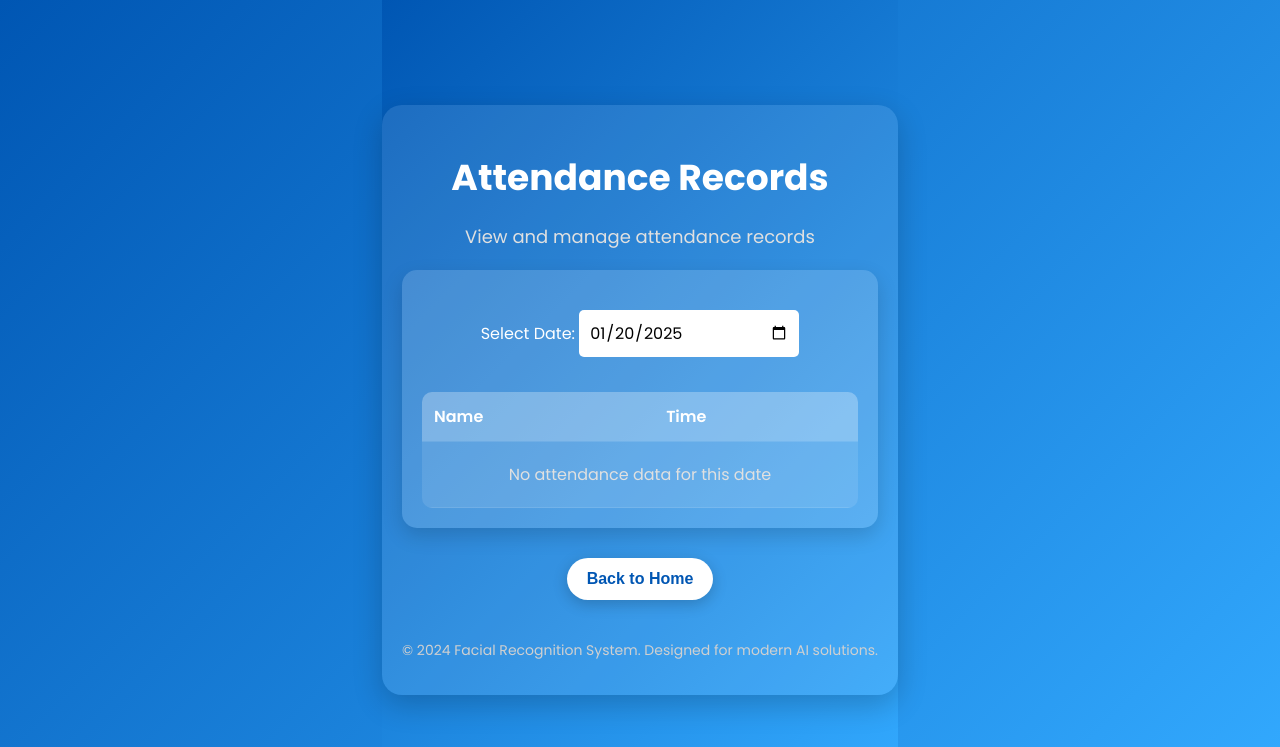
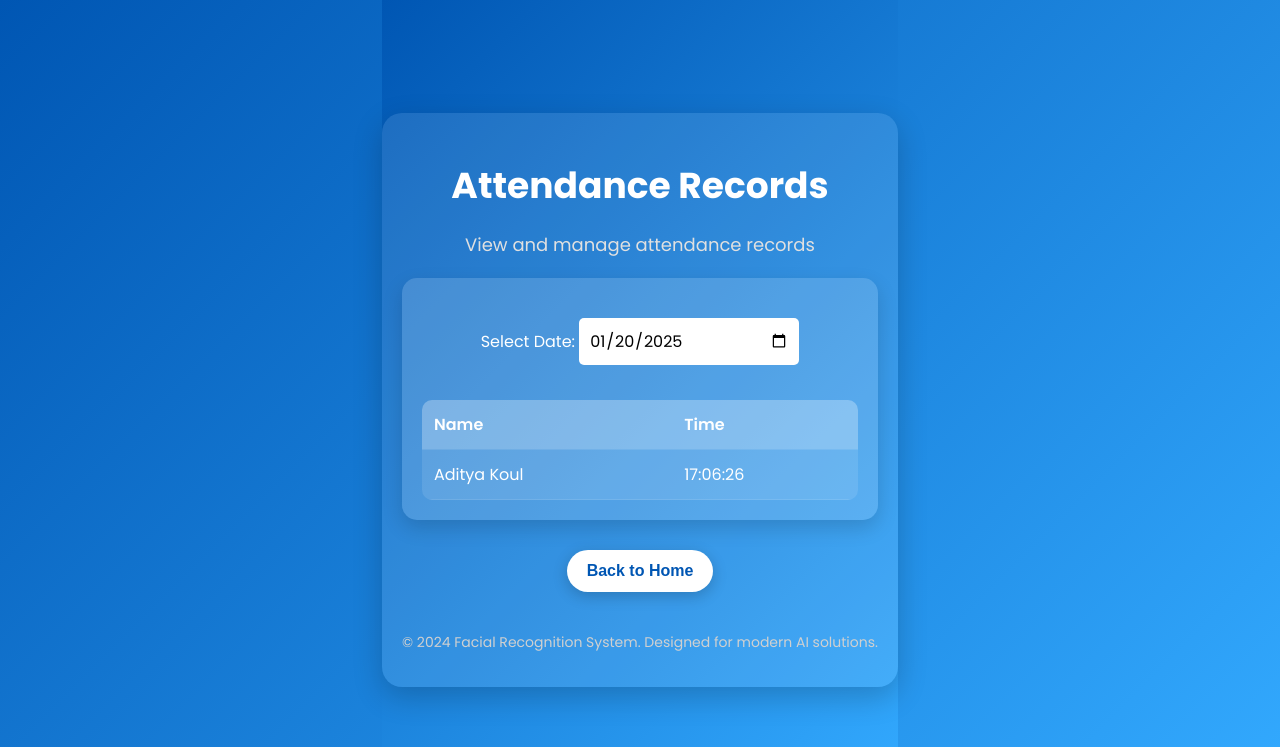
Before and after one commit to adikoul04/AI-Attendance-System, a Flask app: page /attendance in a window 1280 px wide. Shown: the top 747 px of the page. Run offline with Flask 3, Linux system fonts and the light colour scheme; some libraries are stand-ins or nearby versions.

Commit message:
Fixed date issue in attendance_viewer

```diff
--- /dev/null
+++ b/Attendance/Attendance_01-20-2025.csv
@@ -0,0 +1,2 @@
+Name,Time
+Aditya Koul,17:06:26
--- a/templates/attendance_viewer.html
+++ b/templates/attendance_viewer.html
@@ -47,11 +47,8 @@
     </div>
 
     <script>
-        function formatDate(date) {
-            const d = new Date(date);
-            const month = String(d.getMonth() + 1).padStart(2, '0');
-            const day = String(d.getDate()).padStart(2, '0');
-            const year = d.getFullYear();
+        function formatDate(dateString) {
+            const [year, month, day] = dateString.split('-');
             return `${month}-${day}-${year}`;
         }
 
@@ -102,7 +99,6 @@
             tbody.innerHTML = rows || '<tr><td colspan="2" class="no-data">No valid attendance records found</td></tr>';
         }
 
-        // Set today's date as default
         document.getElementById('date').valueAsDate = new Date();
         loadAttendance();
     </script>
```
